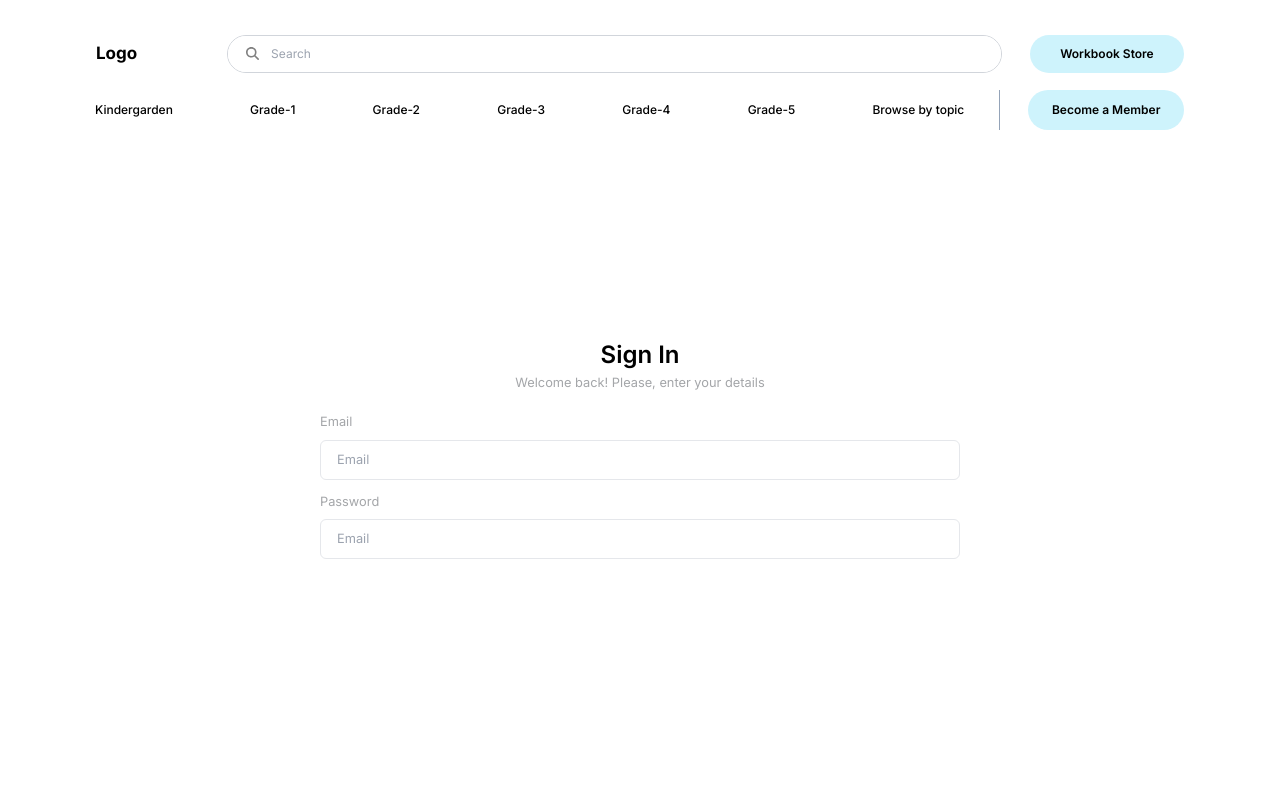
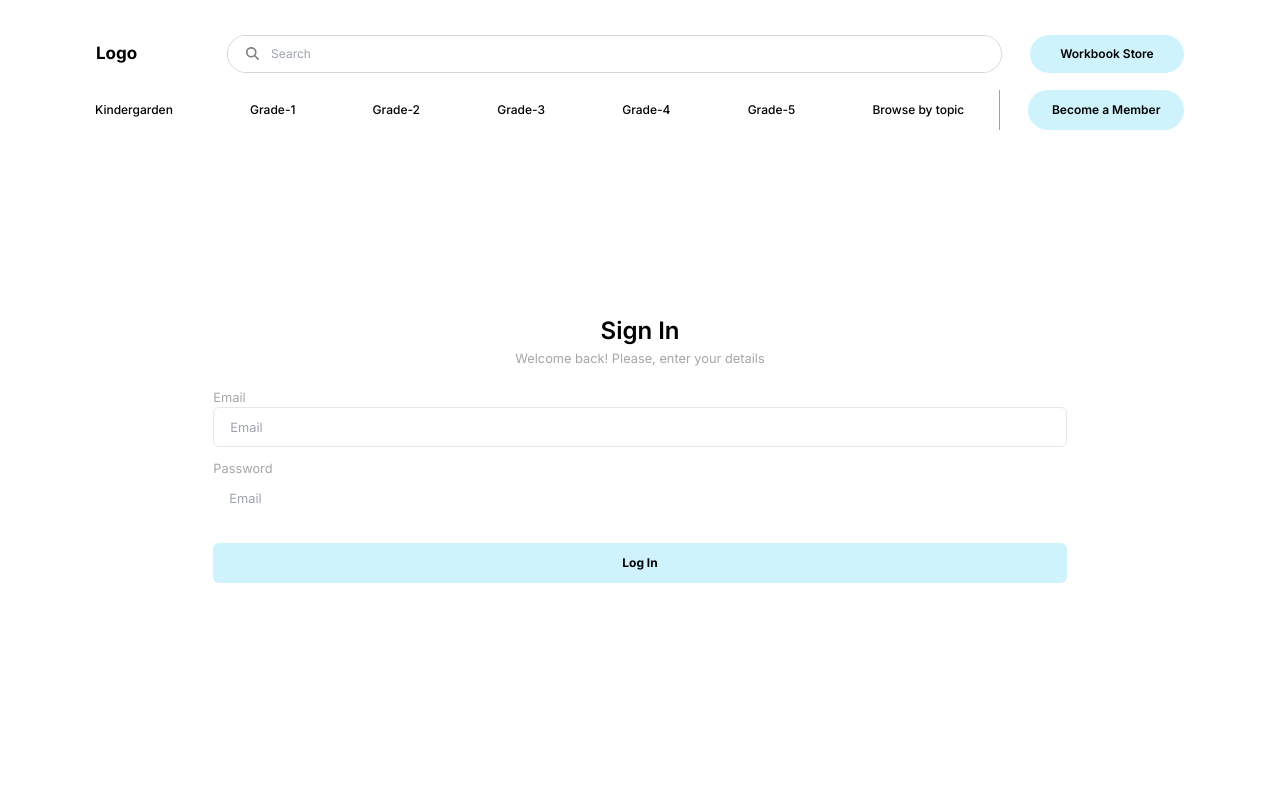
Before and after one commit to Faiaz-Rahman/k5new, a Next.js app: page /login in a window 1280 px wide. Shown: the top 800 px of the page. Built offline with nearby package versions, Linux system fonts and the light colour scheme.

Commit message:
login page ui added

```diff
--- a/src/app/login/page.tsx
+++ b/src/app/login/page.tsx
@@ -2,10 +2,15 @@
 
 import React, { useState } from 'react'
 import Input from '../_components/Input'
+import Button from '../_components/Button'
+import { faEye, faEyeSlash } from '@fortawesome/free-solid-svg-icons'
+import { FontAwesomeIcon } from '@fortawesome/react-fontawesome'
 
 export default function Login() {
     const [email, setEmail] = useState<string>('')
     const [pass, setPass] = useState<string>('')
+
+    const [showPass, setShowpass] = useState<boolean>(false)
 
     return (
         <div
@@ -33,10 +38,10 @@ export default function Login() {
                 placeholder="Email"
                 inputStyle="w-full text-[.8rem] h-10
                         outline-none border border-gray-200
-                        pl-4 rounded-md mt-2"
+                        pl-4 rounded-md"
                 labelStyle="text-[--login-text-color] font-normal
                 text-[.8rem] text-left"
-                wrapperStyle="w-3/6 mt-5"
+                wrapperStyle="w-4/6 mt-5"
                 // onChange={(e) => setEmail(e.target.value)}
             />
             <Input
@@ -44,12 +49,44 @@ export default function Login() {
                 type="password"
                 placeholder="Password"
                 inputStyle="w-full text-[.8rem] h-10
-                        outline-none border border-gray-200
-                        pl-4 rounded-md mt-2"
+                        outline-none
+                        pl-4 rounded-md"
                 labelStyle="text-[--login-text-color] font-normal
                 text-[.8rem] text-left"
-                wrapperStyle="w-3/6 mt-3"
+                wrapperStyle="w-4/6 mt-3"
                 // onChange={(e) => setEmail(e.target.value)}
+            >
+                <div
+                    className="w-8 h-full flex
+                    items-center"
+                    onClick={() => {
+                        setShowpass((prev) => !prev)
+                    }}
+                >
+                    {!showPass ? (
+                        <FontAwesomeIcon
+                            icon={faEye}
+                            className="text-gray-400 text-[14px]"
+                        />
+                    ) : (
+                        <FontAwesomeIcon
+                            icon={faEyeSlash}
+                            className="text-gray-400 text-[14px]"
+                        />
+                    )}
+                </div>
+            </Input>
+
+            <Button
+                // passing tailwind styles
+                wrapperTStyle={'rounded-md w-4/6'}
+                wrapperStyle={{
+                    marginTop: 25,
+                }}
+                title="Log In"
+                onPress={() => {
+                    console.log('Log In')
+                }}
             />
         </div>
     )
```
